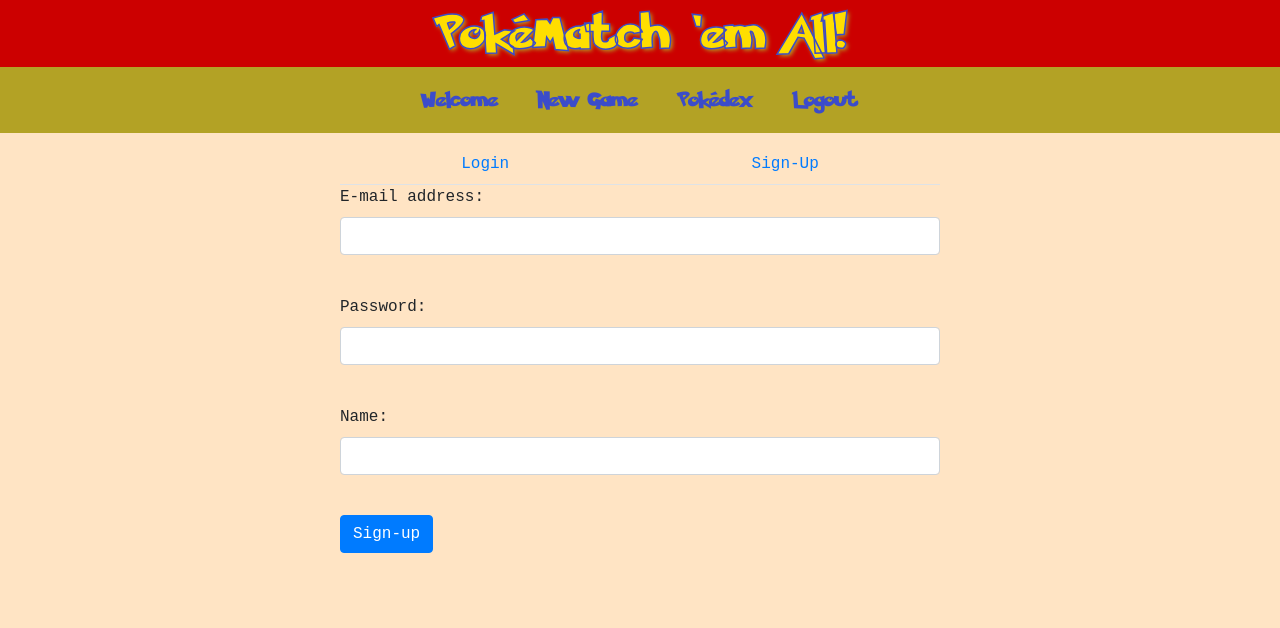
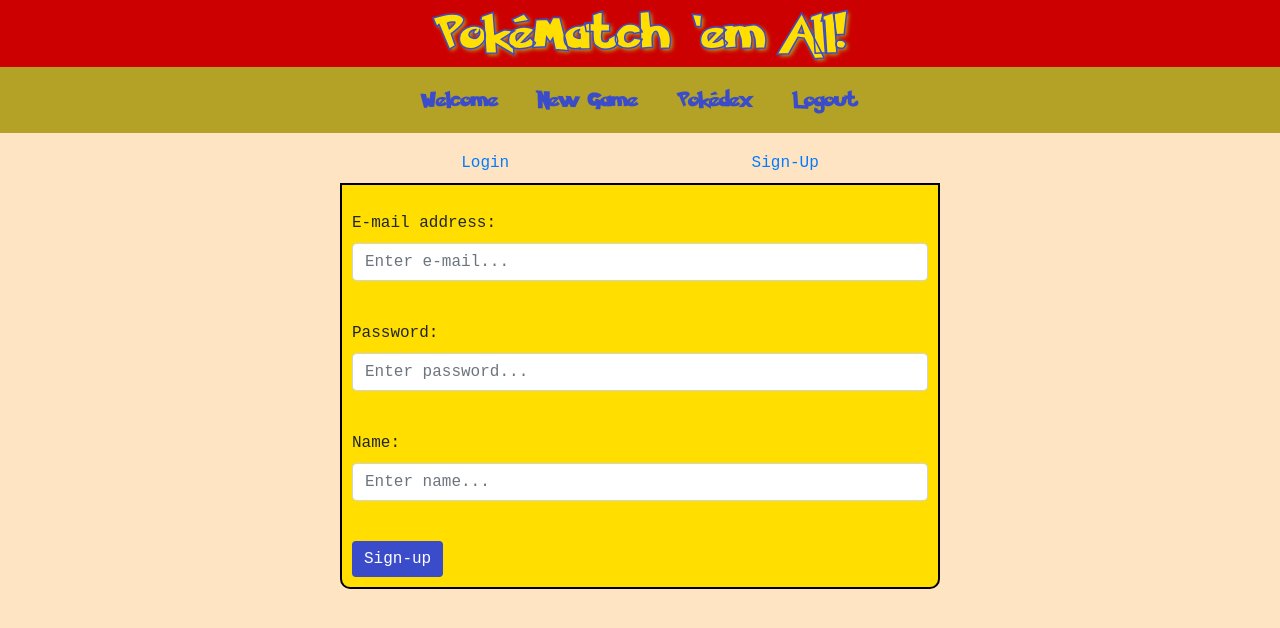
Before and after one commit to DianaLiao/pokematch-frontend, a React (Create React App) app: page /login in a window 1280 px wide. Shown: the top 628 px of the page. Built offline with nearby package versions, Linux system fonts and the light colour scheme.

Commit message:
color changes in profile and forms

```diff
--- a/package.json
+++ b/package.json
@@ -12,7 +12,6 @@
     "react-dom": "^17.0.2",
     "react-router-dom": "^5.2.0",
     "react-scripts": "4.0.3",
-    "react-select": "^4.3.1",
     "web-vitals": "^1.0.1"
   },
   "scripts": {
--- a/src/components/Login.js
+++ b/src/components/Login.js
@@ -49,12 +49,38 @@
       {/* <div><span id="Login" onClick={changeFormType}>Login</span><span id="Sign-up" onClick={changeFormType}>Sign-Up</span></div> */}
       {errorsList}
       <div className="form-display">
+      {/* <form onSubmit={handleFormSubmit} autocomplete="off">
+          <label htmlFor="email">E-mail address:</label>
+          <input
+            onChange={handleFormChange}
+            value={formData.email}
+            type="email" id="email">
+          </input><br/>
+          <label htmlFor="password">Password:</label>
+          <input
+            onChange={handleFormChange}
+            value={formData.password}
+            type="password" id="password">
+          </input><br/>
+          {formType === "Sign-up" &&
+            <>
+              <label htmlFor="name">Name:</label>
+              <input
+                onChange={handleFormChange}
+                value={formData.name}
+                type="text" id="name">
+              </input>
+              <br/>
+            </>}
+          <input type="submit" value={formType}></input>
+        </form> */}
         <Form onSubmit={handleFormSubmit} autocomplete="off">
           <Form.Group>
             <Form.Label htmlFor="email">E-mail address:</Form.Label>
             <Form.Control
               onChange={handleFormChange}
               value={formData.email}
+              placeholder="Enter e-mail..."
               type="email" id="email">
             </Form.Control><br/>
           </Form.Group>
@@ -63,6 +89,7 @@
             <Form.Control
               onChange={handleFormChange}
               value={formData.password}
+              placeholder="Enter password..."
               type="password" id="password">
             </Form.Control><br/>
             </Form.Group>
@@ -72,6 +99,7 @@
                 <Form.Control
                   onChange={handleFormChange}
                   value={formData.name}
+                  placeholder="Enter name..."
                   type="text" id="name">
                 </Form.Control>
                 <br/>
--- a/src/components/NewGame.js
+++ b/src/components/NewGame.js
@@ -1,5 +1,4 @@
 import { useState, useEffect, useContext } from "react"
-// import Select from 'react-select'
 
 import MatchList from "./game/MatchList";
 import PowerUpList from "./game/PowerUpList";
@@ -12,9 +11,6 @@
 
 
 function NewGame({serverUrl, submitMatches, setNewMatches, isNewResult, setIsNewResult, newMatches}){
-
-  // const fetchUrl = `${serverUrl}/pokemons/game`
-  // const [gameMon, setGameMon] = useState([])
 
   const {matchedMon,
       setMatchedMon,
@@ -41,22 +37,8 @@
 
   }
 
-  // useEffect(() => {
-  //   fetch(`${fetchUrl}/${currentDifficulty.numCards}`).then(resp => resp.json())
-  //     .then(setGameMon)
-  // },[fetchUrl, currentDifficulty])
-
-  // const gameCards = gameMon.map(mon => {
-  //   return <GameCard {...mon} key={mon.cardId} />
-  // })
-
   const difficultyOptions = diffArray.map(diff => {
     return <option key={diff.name} value={diff.name}>{diff.name} - {diff.numCards} cards, {diff.timeLimit}s, completion bonus: {diff.bonus} pts</option>
-  })
-
-  const selectOptions = diffArray.map(diff => {
-    return {value: `${diff.name} - ${diff.numCards} cards, ${diff.timeLimit} secs, completion bonus: ${diff.bonus} points`,
-    label: diff.name, color: "#3b4cca"}
   })
 
   function handleSubmit(){
@@ -81,7 +63,6 @@
         <select id="difficulty" onChange={setDifficultySetting}>
           {difficultyOptions}
         </select>
-        {/* <Select myFontSize="20px" options={selectOptions} /> */}
         <div className="control-button start" role="button" onClick={startGame}>Start</div>
         <div className="control-button stop" role="button" onClick={stopGame}>Stop</div>
       </div>
--- a/src/components/Welcome.js
+++ b/src/components/Welcome.js
@@ -24,7 +24,7 @@
   const leaderRows = topTen.map(player => {
     return(
       <tr key={player.id} className={player.id === user.id ? "self" : ""}>
-        <td><img src={player.companion.front_sprite} height="30px"/>{player.name}</td>
+        <td><img src={player.companion ? player.companion.front_sprite : "../blank_pokeball.png"} height="30px"/>{player.name}</td>
         <td>{player.pokedexCompletion}</td>
         <td>{player.totalScore}</td>
       </tr>
--- a/src/index.css
+++ b/src/index.css
@@ -24,6 +24,8 @@
   --screen: #bdb8b8;
   --pokered: #cc0000;
   --pokeblue: #3b4cca;
+  --darkgrey: rgb(102, 101, 101);
+  --pokeyellow: #ffde00;
 }
 
 code {
@@ -140,6 +142,39 @@
   margin: 0 auto;
 }
 
+.form-display form{
+  background-color: var(--pokeyellow);
+  padding: 10px;
+  border-radius: 0px 0px 10px 10px ;
+  border-bottom: 2px solid black;
+  border-left: 2px solid black;
+  border-right: 2px solid black;
+  /* border-top: 2px solid black; */
+}
+
+.forms-page .nav-link {
+  border: none;
+  border-bottom: 2px solid black;
+}
+.forms-page .nav-link.active {
+  border: none;
+  border-left: 2px solid black;
+  border-top: 2px solid black;
+  border-right: 2px solid black;
+  background-color: var(--pokeyellow);
+}
+
+
+
+.form-group {
+  margin-top: 1rem;
+}
+
+.btn-primary {
+  background-color: var(--pokeblue);
+  border: none;
+}
+
 div.welcome {
   display: flex;
   flex-wrap: wrap;
@@ -155,7 +190,7 @@
   flex-direction: column;
   align-content: center;
   /* background-color: rgb(209, 207, 207); */
-  background-image: linear-gradient(to bottom right, #ececec, #808080);
+  background-image: linear-gradient(to bottom right, #ececec, #a3a2a2);
   margin: 10px 0px;
   padding: 10px;
   border-radius: 5px;
@@ -186,7 +221,7 @@
 }
 
 div.companion-box img {
-  background-color: #c1e89a;
+  background-color: var(--greenscreen);
   margin: 15px 15px 20px 15px;
 }
 
@@ -208,7 +243,7 @@
 div.welcome-two {
   overflow: auto;
   margin: 10px 0px;
-  background-image: linear-gradient(to bottom right, #ececec, #808080);
+  background-image: linear-gradient(to bottom right, #ececec, #a3a2a2);
   border: 2px solid black;
   border-radius: 5px;
   padding: 10px;
@@ -217,7 +252,7 @@
 
 img.welcome-bg {
   overflow: hidden;
-  opacity: 0.3;
+  opacity: 0.2;
   position: absolute;
   left: 0;
   top: 0;
@@ -267,6 +302,17 @@
 div#profile-form select,
 div#profile-form input[type=email]{
   border: 2px solid black;
+}
+
+div#profile-form input[type=submit]{
+  border: none;
+  border-radius: 5px;
+  padding: 5px 10px;
+}
+
+div#profile-form input[type=submit]:hover, div.welcome button:hover {
+  background-color: var(--darkgrey);
+  color: white;
 }
 
 div#pokedex {
@@ -489,7 +535,8 @@
 }
 
 div.game-two button:hover {
-  background-color: grey;
+  background-color: var(--darkgrey);
+  color: white;
 }
 
 div.game-two button .catch {
@@ -556,7 +603,7 @@
 
 div#game-timer {
   text-align: center;
-  font-size: 7em;
+  font-size: 6em;
 }
 
 div.hidden {
```
Also changed, not shown: 2 other files (tests, documents, lock files or other folders).
